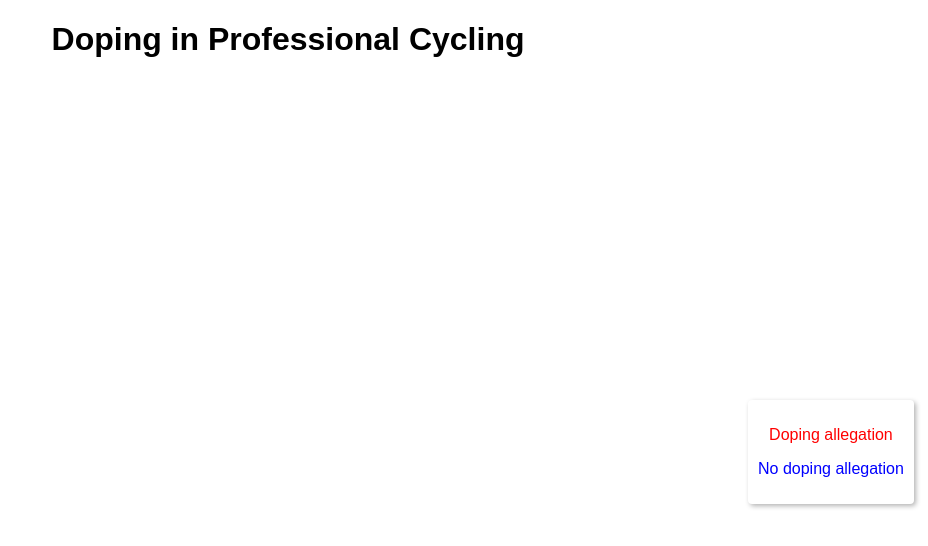
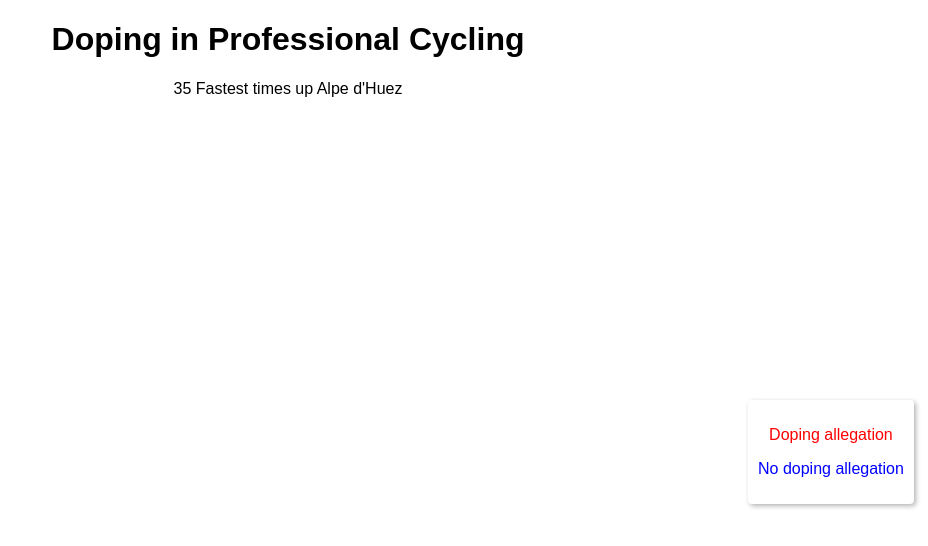
Before and after one commit to benmepham/fcc-projects, a plain HTML site: page data-visualization/scatter-plot/index.html in a window 1280 px wide. Shown: the whole page, without its empty margins (352-1280 px from the left). Drawn offline with nearby package versions, Linux system fonts and the light colour scheme; no server answers.

Commit message:
subtitle

```diff
--- a/data-visualization/scatter-plot/index.html
+++ b/data-visualization/scatter-plot/index.html
@@ -8,6 +8,8 @@
 
     <body>
         <h1 id="title">Doping in Professional Cycling</h1>
+        <p>35 Fastest times up Alpe d'Huez</p>
+
         <div id="graph"></div>
 
         <script src="https://cdn.freecodecamp.org/testable-projects-fcc/v1/bundle.js"></script>
```
